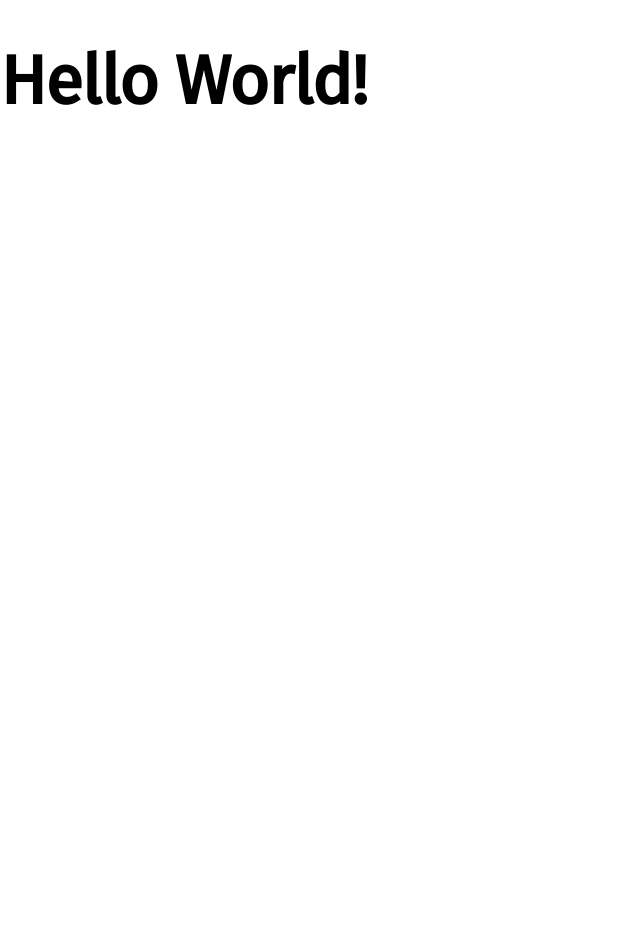
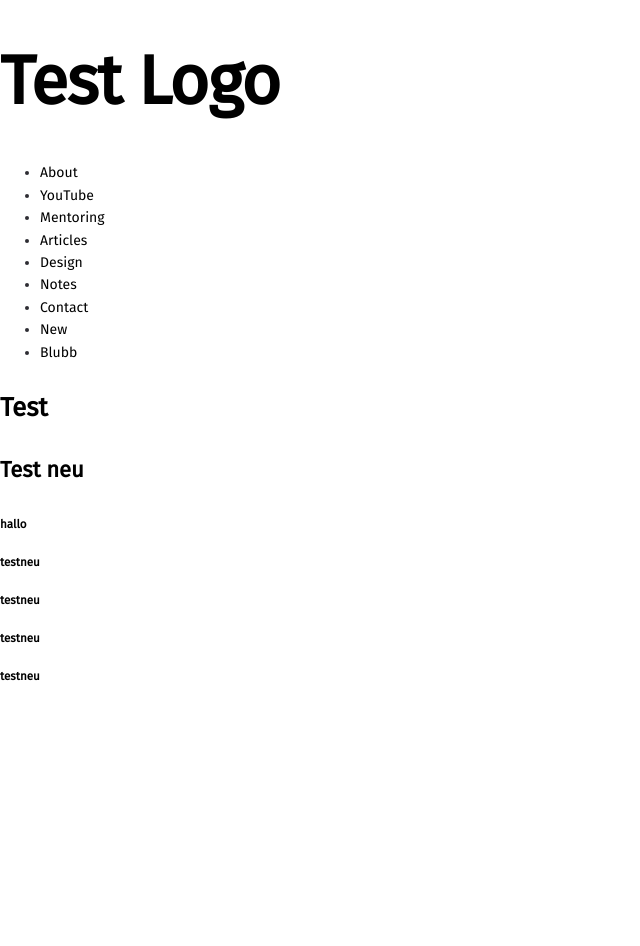
Before and after one commit to logiamo/first_jekyll_project, a Jekyll site: the page built from index.html, in a window 1280 px wide. Shown: the whole page, without its empty margins (0-640 px from the left). Built offline with Jekyll 4.4.1, drawn with Linux system fonts in a browser that asks for light colours.

```diff
--- a/_config.yml
+++ b/_config.yml
@@ -1,3 +1,4 @@
+name: Amir Mikdad
 url: "" # the base hostname & protocol for your site, e.g. http://example.com
 baseurl: "" # the subpath of your site, e.g. /blog
 title: "" # the name of your site, e.g. ACME Corp.
--- /dev/null
+++ b/_includes/header.html
@@ -0,0 +1 @@
+<header><h1 class="logo">Test Logo</h1></header><nav><ul><li><a href="#about">About </a></li><li><a href="#youtube">YouTube</a></li><li><a href="#mentoring">Mentoring</a></li><li><a href="#articles">Articles</a></li><li><a href="#design">Design</a></li><li><a href="#notes">Notes </a></li><li><a href="#contact">Contact</a></li><li><a href="#new">New</a></li><li><a href="#blubb">Blubb</a></li></ul></nav>
--- /dev/null
+++ b/_includes/new.html
@@ -0,0 +1 @@
+<header> <h1>test</h1></header>
--- /dev/null
+++ b/_pugfiles/new.pug
@@ -0,0 +1,2 @@
+header
+    h1 test
--- a/assets/css/1-base/_base.sass
+++ b/assets/css/1-base/_base.sass
@@ -1,4 +1,4 @@
-@use 'vars'
+@import 'vars'
 
 //	Typography
 .gigantic, .huge, .large, .bigger, .big,
--- a/assets/css/1-base/_vars.sass
+++ b/assets/css/1-base/_vars.sass
@@ -1,6 +1,6 @@
 $primary-color: #F6C
 $text-color: #2E2D33
 $accent-color: #000
-$bg-color: #923E3E
+$bg-color: #fff
 $link-color: $accent-color
 $selection-color: #FFF498
--- a/index.html
+++ b/index.html
@@ -4,12 +4,17 @@ title: "Happy Jekylling!"
 ---
 
 <!DOCTYPE html>
+
 <html>
-  <head>
-    <meta charset="utf-8">
-    <title>{{page.title}}</title>
-  </head>
+  <header>
+    {% include header.html %}
+  </header>
   <body>
-    <h1>Hello World!</h1>
+    <h3>Test</h3>
+    <h4>Test neu</h4>
+    <h5>hallo</h5>
+    <h5>testneu</h5>
+    <h5>testneu</h5>
+    <h5>testneu</h5><h5>testneu</h5>
   </body>
-</html>
+  </html>
```
Also changed, not shown: _pugfiles/header.pug (added, +14 -0 lines), gulpfile.js (+9 -10 lines), _includes/hello.html (added), assets/img/logo.svg (added).
